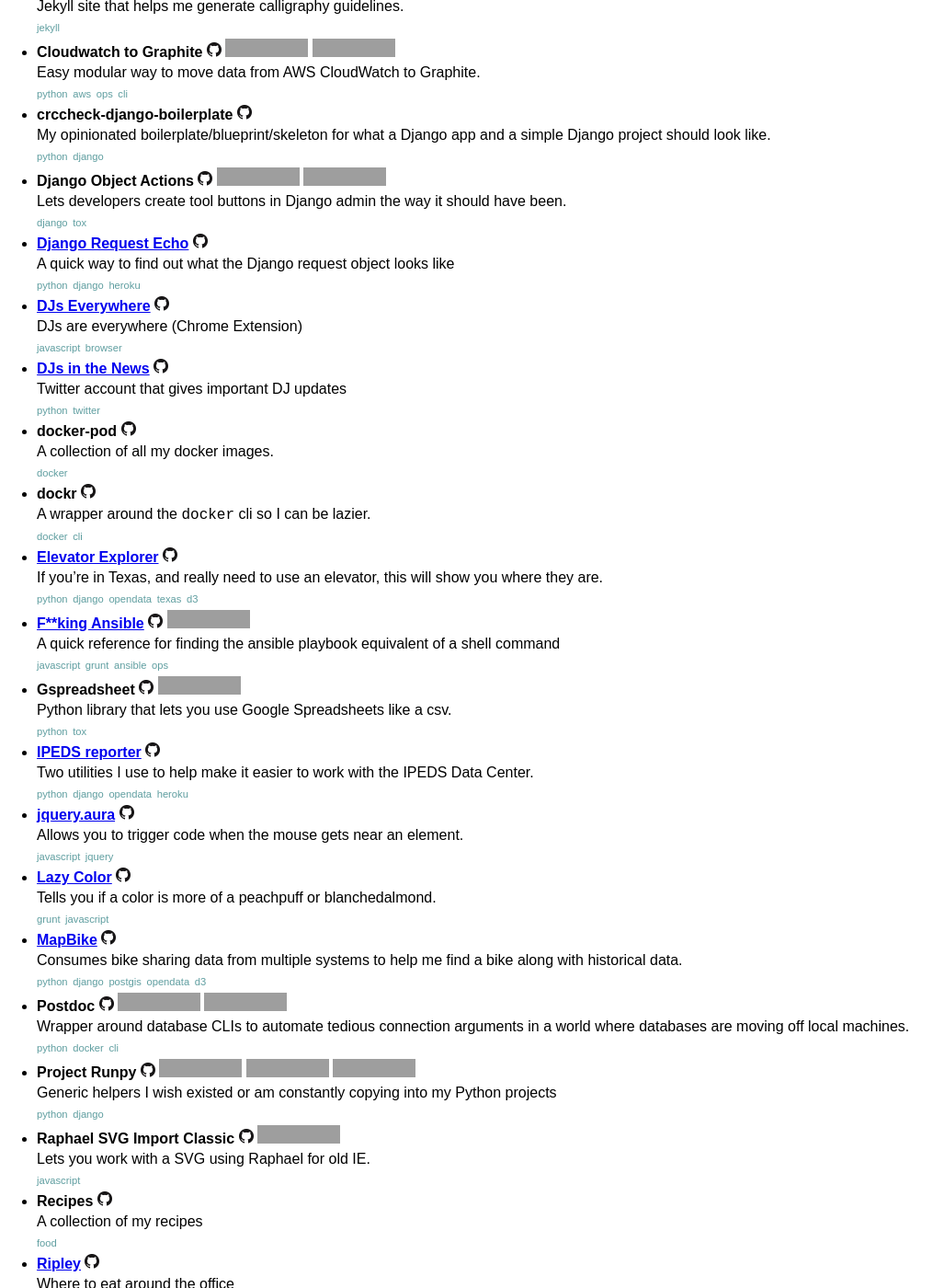
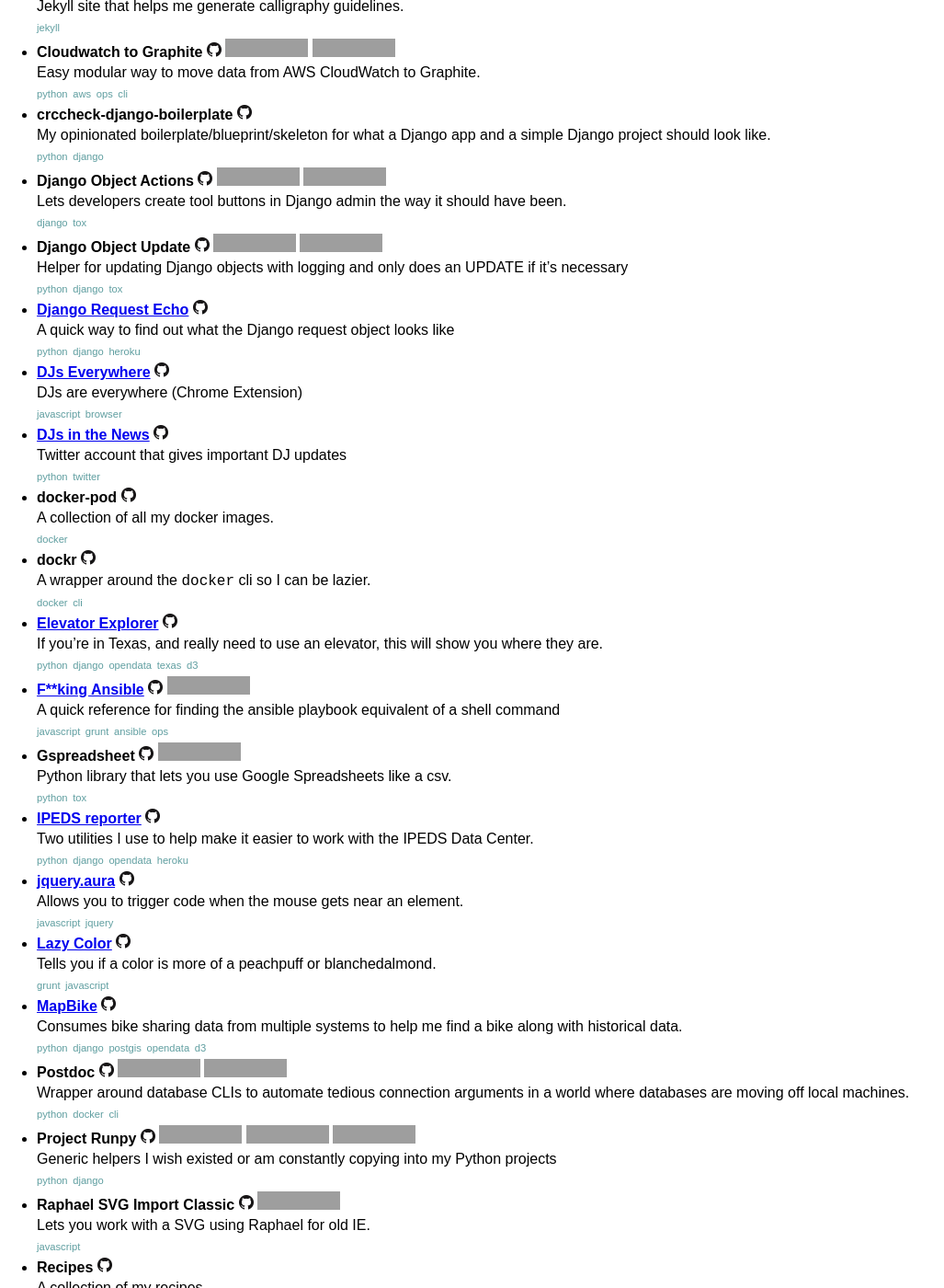
Before and after one commit to crccheck/crccheck.github.io, a Jekyll site: the page built from index.md, in a window 1280 px wide and 1400 px high, scrolled down 230 px. Shown: the whole window at 92% size, without its empty margins (0-1027 px from the left). Built offline with Jekyll 4.4.1, drawn with Linux system fonts in a browser that asks for light colours; nearby versions of some CDN libraries; grey boxes are pictures that could not be loaded.

Commit message:
new project

```diff
--- a/_data/projects.yml
+++ b/_data/projects.yml
@@ -44,6 +44,16 @@
     Lets developers create tool buttons in Django admin the way it should have
     been.
   tags: ["django", "tox"]
+
+- name: Django Object Update
+  homepage: https://github.com/crccheck/dj-obj-update
+  repository: https://github.com/crccheck/dj-obj-update
+  travisci: crccheck/dj-obj-update
+  pypi: dj-obj-update
+  description: >
+    Helper for updating Django objects with logging and only does an UPDATE if
+    it's necessary
+  tags: ["python", "django", "tox"]
 
 - name: Django Request Echo
   homepage: http://django-request-echo.herokuapp.com/
@@ -181,7 +191,7 @@
   homepage: https://github.com/crccheck/text-mix.js
   repository: https://github.com/crccheck/text-mix.js
   description: Animated text transitions using the Levenshtein solution.
-  tags: ["javascript", "jquery"]
+  tags: ["javascript", "jquery", mocha]
 
 - name: Texas Lobbying
   homepage: http://lobbying.crccheck.com/
```
